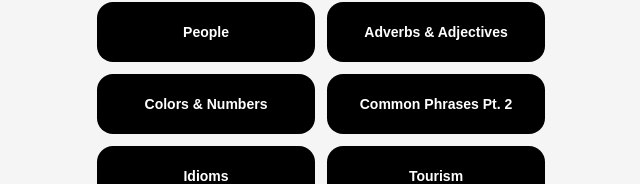
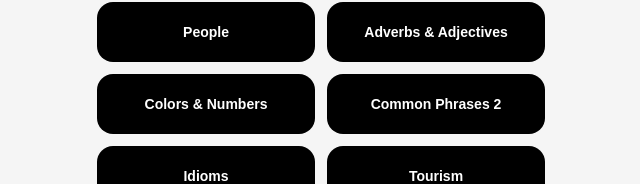
Before and after one commit to chelseywilks/spanish-flashcards, a Next.js app: page / in a window 1280 px wide. Shown: the part 416-600 px from the top of the page, without its empty margins (319-959 px from the left). Built offline with nearby package versions, Linux system fonts and the light colour scheme.

Commit message:
Updated verbs

```diff
--- a/app/page.js
+++ b/app/page.js
@@ -9,7 +9,7 @@ const LESSONS = [
   { id: "people", label: "People", file: "/lessons/people.csv" },
   { id: "adverbs", label: "Adverbs & Adjectives", file: "/lessons/adverbs-and-adjectives.csv" },
   { id: "colors", label: "Colors & Numbers", file: "/lessons/colors-and-numbers.csv" },
-  { id: "phrases2", label: "Common Phrases Pt. 2", file: "/lessons/common-phrases-pt-2.csv" },
+  { id: "phrases2", label: "Common Phrases 2", file: "/lessons/common-phrases-pt-2.csv" },
   { id: "idioms", label: "Idioms", file: "/lessons/idioms.csv" },
   { id: "tourism", label: "Tourism", file: "/lessons/tourism.csv" }
 ];
```
